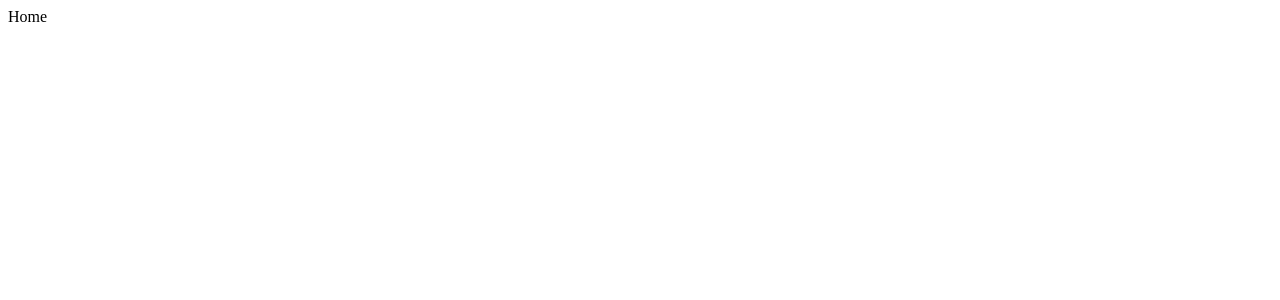
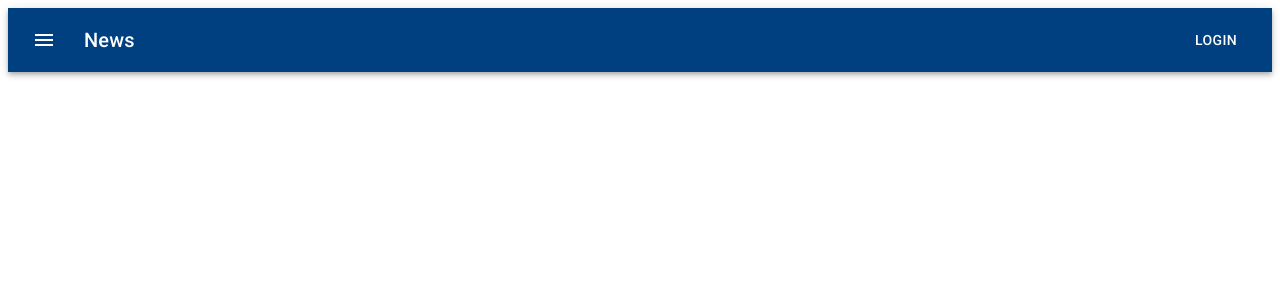
Before and after one commit to tsinmoua/Portfolio, a React (Create React App) app: page / in a window 1280 px wide. Shown: the top 300 px of the page. Built offline with nearby package versions, Linux system fonts and the light colour scheme.

Commit message:
Added navbar and themes with material ui

```diff
--- a/package.json
+++ b/package.json
@@ -3,6 +3,8 @@
   "version": "0.1.0",
   "private": true,
   "dependencies": {
+    "@material-ui/core": "^4.11.2",
+    "@material-ui/icons": "^4.11.2",
     "@testing-library/jest-dom": "^5.11.6",
     "@testing-library/react": "^11.2.2",
     "@testing-library/user-event": "^12.6.0",
--- a/public/index.html
+++ b/public/index.html
@@ -1,5 +1,6 @@
 <!DOCTYPE html>
 <html lang="en">
+
 <head>
   <meta charset="utf-8" />
   <link rel="icon" href="%PUBLIC_URL%/favicon.ico" />
@@ -12,6 +13,7 @@
       user's mobile device or desktop. See https://developers.google.com/web/fundamentals/web-app-manifest/
     -->
   <link rel="manifest" href="%PUBLIC_URL%/manifest.json" />
+  <link rel="stylesheet" href="https://fonts.googleapis.com/css?family=Roboto:300,400,500,700&display=swap" />
   <!--
       Notice the use of %PUBLIC_URL% in the tags above.
       It will be replaced with the URL of the `public` folder during the build.
@@ -23,6 +25,7 @@
     -->
   <title>Tsin Moua</title>
 </head>
+
 <body>
   <noscript>You need to enable JavaScript to run this app.</noscript>
   <div id="root"></div>
@@ -37,4 +40,5 @@
       To create a production bundle, use `npm run build` or `yarn build`.
     -->
 </body>
+
 </html>
--- a/src/App.js
+++ b/src/App.js
@@ -1,15 +1,21 @@
 import React from 'react';
 import { BrowserRouter, Route, Switch } from 'react-router-dom'
+import { ThemeProvider } from '@material-ui/core/styles';
+import Theme from "./components/Theme";
+
 import Home from './pages/Home'
 import About from './pages/About'
 import Skills from './pages/Skills'
 import Projects from './pages/Projects'
 import Contact from './pages/Contact'
+import Navbar from './components/Navbar'
 
 function App() {
   return (
+    <ThemeProvider theme={Theme}>
       <BrowserRouter>
         <Switch>
+          <Navbar />
           <Route exact path='/' component={Home} />
           <Route exact path='/about' component={About} />
           <Route exact path='/skills' component={Skills} />
@@ -17,6 +23,7 @@
           <Route exact path='/contact' component={Contact} />
         </Switch>
       </BrowserRouter>
+    </ThemeProvider>
   );
 }
 
--- /dev/null
+++ b/src/components/Navbar.js
@@ -0,0 +1,40 @@
+import React from 'react';
+import { makeStyles } from '@material-ui/core/styles';
+import AppBar from '@material-ui/core/AppBar';
+import Toolbar from '@material-ui/core/Toolbar';
+import Typography from '@material-ui/core/Typography';
+import Button from '@material-ui/core/Button';
+import IconButton from '@material-ui/core/IconButton';
+import MenuIcon from '@material-ui/icons/Menu';
+
+const useStyles = makeStyles((theme) => ({
+  root: {
+    flexGrow: 1,
+  },
+  menuButton: {
+    marginRight: theme.spacing(2),
+  },
+  title: {
+    flexGrow: 1,
+  },
+}));
+
+export default function ButtonAppBar() {
+  const classes = useStyles();
+
+  return (
+    <div className={classes.root}>
+      <AppBar position="static">
+        <Toolbar>
+          <IconButton edge="start" className={classes.menuButton} color="inherit" aria-label="menu">
+            <MenuIcon />
+          </IconButton>
+          <Typography variant="h6" className={classes.title}>
+            News
+          </Typography>
+          <Button color="inherit">Login</Button>
+        </Toolbar>
+      </AppBar>
+    </div>
+  );
+}
--- /dev/null
+++ b/src/components/Theme.js
@@ -0,0 +1,19 @@
+import { createMuiTheme } from '@material-ui/core/styles';
+
+const navy = "#004080"
+const orange = "#FFA500"
+
+export default createMuiTheme({
+    palette: {
+        common: {
+            navy: navy,
+            orange: orange
+        },
+        primary: {
+            main: navy
+        },
+        secondary: {
+            main: orange,
+        }
+    }
+})
```
Also changed, not shown: 2 other files (tests, documents, lock files or other folders). Lines whose indentation alone changed are shown as unchanged.
